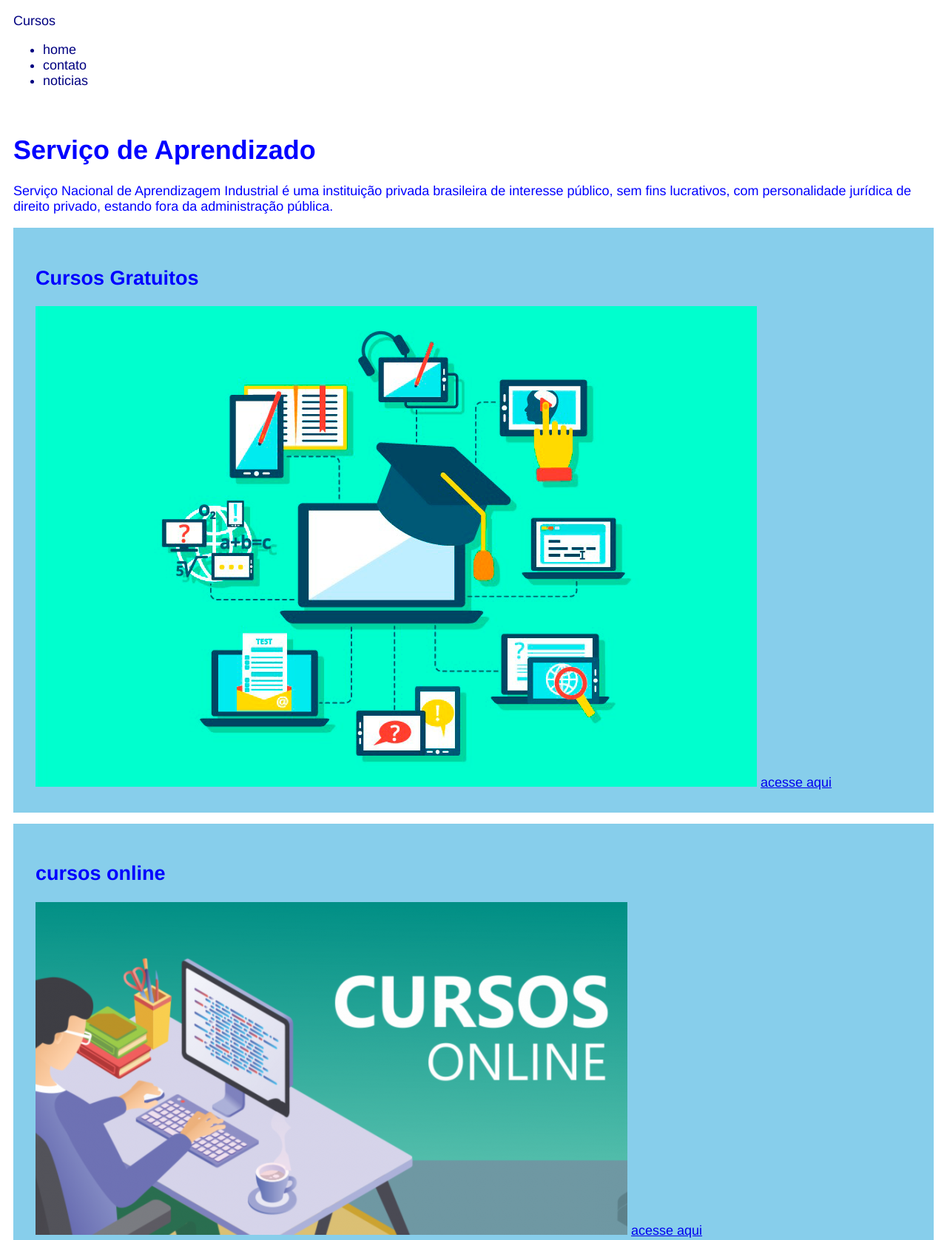
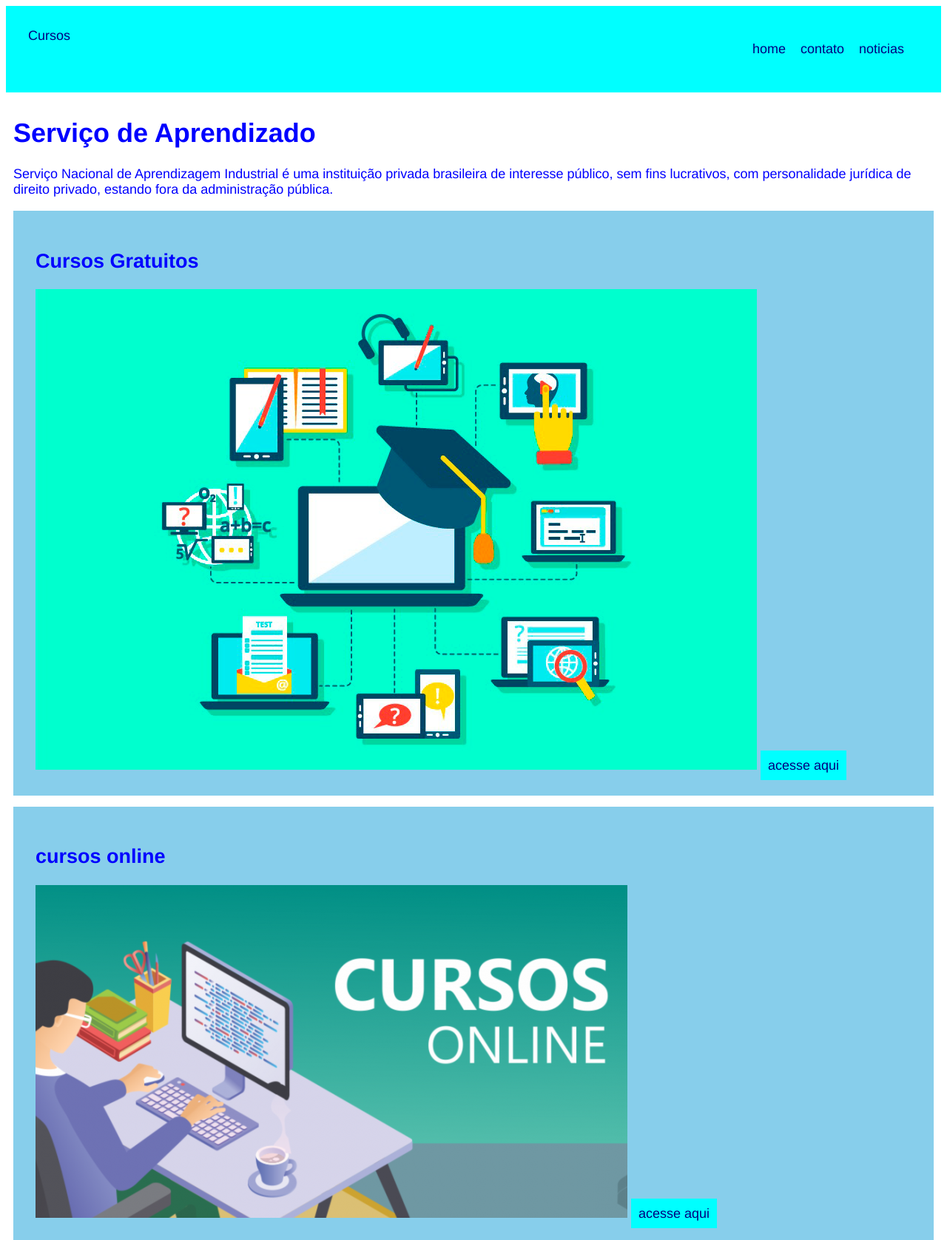
Before and after one commit to Natanaeln03/site, a plain HTML site: page index.html in a window 1280 px wide. Shown: the top 1677 px of the page at 74% size. Drawn offline with Linux system fonts and the light colour scheme.

Commit message:
modificado css

```diff
--- a/estilo.css
+++ b/estilo.css
@@ -1,3 +1,5 @@
+
+
 body {
     background-color: white;
     font-family: 'Franklin Gothic Medium', 'Arial Narrow', Arial, sans-serif;
@@ -6,30 +8,30 @@ body {
 
 }
 
-header {
+.topo {
     background-color: aqua;
     padding: 30px;
 }
 
-article{
+.materia {
     background-color: skyblue;
     padding: 30px;
     margin-bottom: 15px;
 }
 
-header a {
+.topo a {
     color: navy;
     text-decoration: none;
 }
 
-header {
-    background-color: white;
+.botao {
+    background-color: aqua;
     color: navy;
     text-decoration: none;
     padding: 10px;
 }
 
-footer {
+.rodape {
     background-color: aqua;
     color: navy;
     padding: 30px;
@@ -37,3 +39,21 @@ footer {
 main{
     padding: 10px;
 }
+
+.menu {
+    display: flex;
+    list-style: none;
+    margin-left: auto;
+}
+
+.menu a:hover {
+    color: fuchsia;
+}
+
+.menu li{
+    margin-right: 20px;
+}
+
+.navegacao{
+    display: flex;
+}
--- a/index.html
+++ b/index.html
@@ -10,10 +10,10 @@
 <body>
 
 <header class="topo">
-
+<nav class="navegacao">
    <a href="index.html">Cursos</a>
 
- <ul>
+ <ul class="menu">
 
 <li><a href="index.html">home</a></li>
 <li><a href="contato.html">contato</a></li>
@@ -28,37 +28,37 @@
 <h1>Serviço de Aprendizado</h1>
 <p>Serviço Nacional de Aprendizagem Industrial é uma instituição privada brasileira de interesse público, sem fins lucrativos, com personalidade jurídica de direito privado, estando fora da administração pública.</p>
 
-<article>
+<article class="materia">
 <!--material 1-->
 <h1>Cursos Gratuitos</h1>
   <img src="Cursos.png">
-  <a href="https://www.google.com/url?sa=i&url=https%3A%2F%2Feucontador.com.br%2Fempresa-de-cursos-online-no-simples-nacional-ou-lucro-presumido%2F&psig=AOvVaw2eJBejZxXAMOTP20uyMrvU&ust=1706095473225000&source=images&cd=vfe&opi=89978449&ved=0CBIQjRxqFwoTCJiagIyz84MDFQAAAAAdAAAAABAS">acesse aqui</a>
+  <a class="botao" href="https://www.google.com/url?sa=i&url=https%3A%2F%2Feucontador.com.br%2Fempresa-de-cursos-online-no-simples-nacional-ou-lucro-presumido%2F&psig=AOvVaw2eJBejZxXAMOTP20uyMrvU&ust=1706095473225000&source=images&cd=vfe&opi=89978449&ved=0CBIQjRxqFwoTCJiagIyz84MDFQAAAAAdAAAAABAS">acesse aqui</a>
 </article>
 
-<article>
+<article class="materia">
     <!--material 2-->
 <h1>cursos online</h1>
   <img src="Imagem1.png">
-  <a href="https://www.google.com/url?sa=i&url=https%3A%2F%2Fwww.unifucamp.edu.br%2Fnoticias%2Fatencao-alunos-cursos-online-gratuitos%2F&psig=AOvVaw2eJBejZxXAMOTP20uyMrvU&ust=1706095473225000&source=images&cd=vfe&opi=89978449&ved=0CBIQjRxqFwoTCJiagIyz84MDFQAAAAAdAAAAABAX">acesse aqui</a>
+  <a class="botao" href="https://www.google.com/url?sa=i&url=https%3A%2F%2Fwww.unifucamp.edu.br%2Fnoticias%2Fatencao-alunos-cursos-online-gratuitos%2F&psig=AOvVaw2eJBejZxXAMOTP20uyMrvU&ust=1706095473225000&source=images&cd=vfe&opi=89978449&ved=0CBIQjRxqFwoTCJiagIyz84MDFQAAAAAdAAAAABAX">acesse aqui</a>
 </article>
 
-<article>
+<article class="materia">
     <!--material 3-->
 <h1>Cursos tecnicos</h1>
   <img src="Imagem2.png">
-  <a href="https://www.google.com/url?sa=i&url=https%3A%2F%2Fportalgeead.cps.sp.gov.br%2Fcursos-tecnicos-online%2F&psig=AOvVaw1XUdQ8b1geWVQrRwJiu9PZ&ust=1706097124241000&source=images&cd=vfe&opi=89978449&ved=0CBIQjRxqFwoTCJCC8aa584MDFQAAAAAdAAAAABAS">acesse aqui</a>
+  <a class="botao" href="https://www.google.com/url?sa=i&url=https%3A%2F%2Fportalgeead.cps.sp.gov.br%2Fcursos-tecnicos-online%2F&psig=AOvVaw1XUdQ8b1geWVQrRwJiu9PZ&ust=1706097124241000&source=images&cd=vfe&opi=89978449&ved=0CBIQjRxqFwoTCJCC8aa584MDFQAAAAAdAAAAABAS">acesse aqui</a>
 </article>
 
-<article>
+<article class="materia">
   <!--material 4-->
   <h1>Cursos tecnicos online</h1>
    <img src="Imagem3.png">
-   <a href="https://www.google.com/url?sa=i&url=https%3A%2F%2Fwww.escolavirtual.gov.br%2Fcurso%2F198&psig=AOvVaw1XUdQ8b1geWVQrRwJiu9PZ&ust=1706097124241000&source=images&cd=vfe&opi=89978449&ved=0CBIQjRxqFwoTCJCC8aa584MDFQAAAAAdAAAAABAg">acesse aqui</a>
+   <a class="botao" href="https://www.google.com/url?sa=i&url=https%3A%2F%2Fwww.escolavirtual.gov.br%2Fcurso%2F198&psig=AOvVaw1XUdQ8b1geWVQrRwJiu9PZ&ust=1706097124241000&source=images&cd=vfe&opi=89978449&ved=0CBIQjRxqFwoTCJCC8aa584MDFQAAAAAdAAAAABAg">acesse aqui</a>
   </article>
 
 </main>
 
-  <footer cass="rodape"><p>final do site</p>
+  <footer class="rodape"><p>final do site</p>
   </footer>
 </body>
 </html>
```
